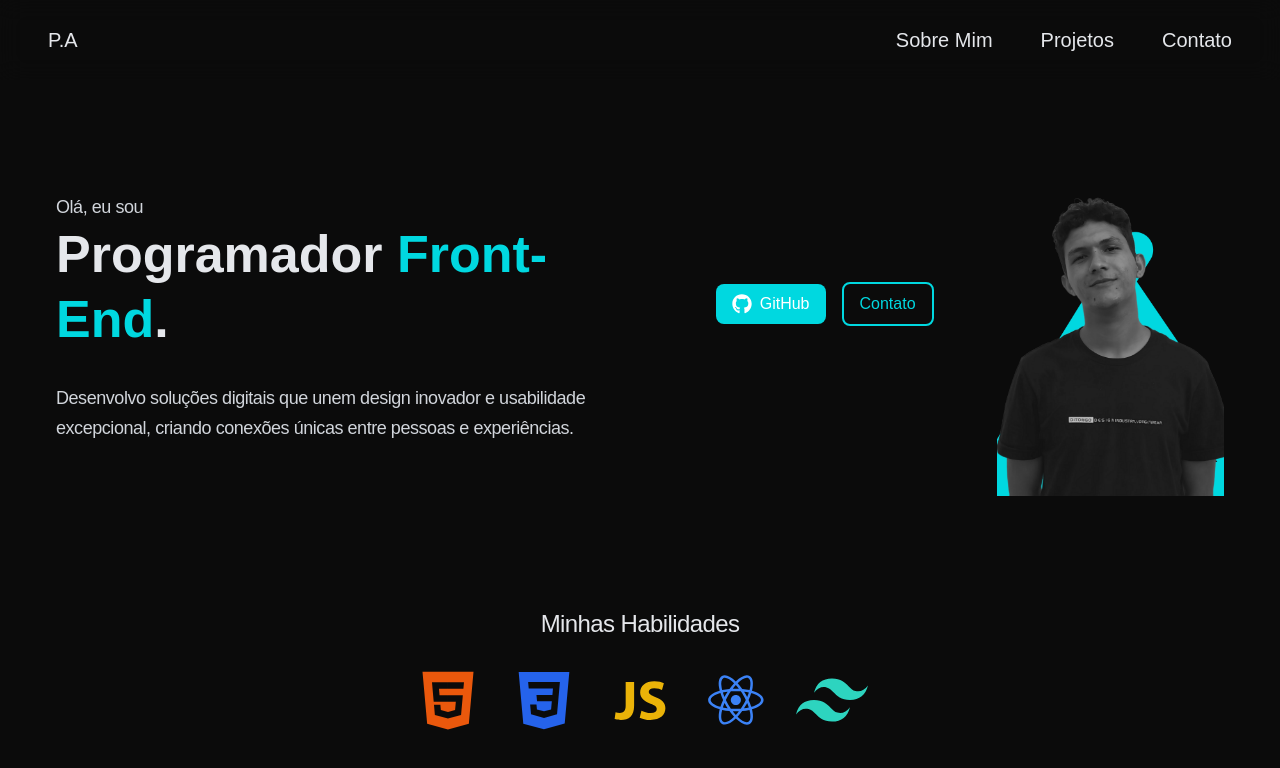
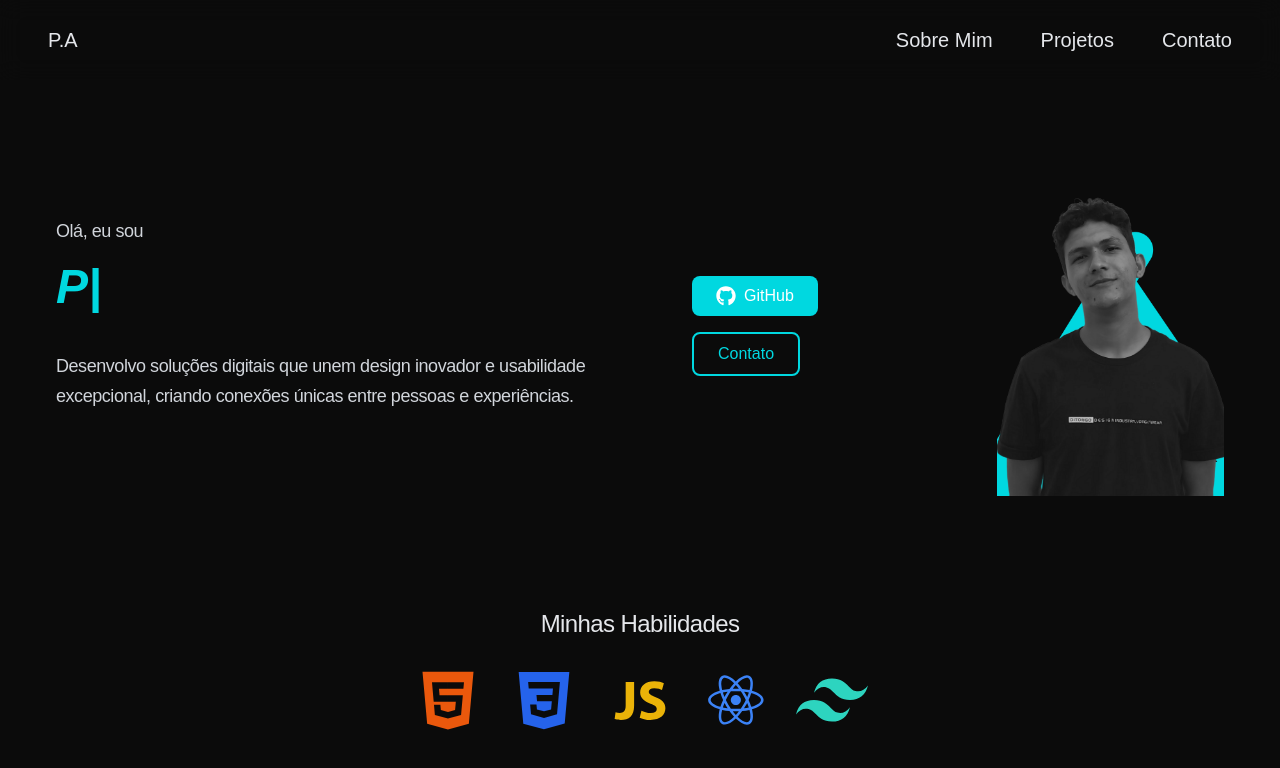
Before and after one commit to pedrinho-devv/Portfolio, a React (Vite) app: page / in a window 1280 px wide. Shown: the top 768 px of the page. Built offline with nearby package versions, Linux system fonts and the light colour scheme.

Commit message:
add typeanimation

```diff
--- a/package.json
+++ b/package.json
@@ -16,7 +16,8 @@
     "react-dom": "^18.3.1",
     "react-helmet": "^6.1.0",
     "react-icons": "^5.4.0",
-    "react-scroll": "^1.9.0"
+    "react-scroll": "^1.9.0",
+    "react-type-animation": "^3.2.0"
   },
   "devDependencies": {
     "@eslint/js": "^9.17.0",
--- a/src/Components/Hero.jsx
+++ b/src/Components/Hero.jsx
@@ -1,6 +1,7 @@
 import profilepic from "../assets/perfil-photo.png";
 import { FaGithub } from "react-icons/fa";
 import { motion } from "framer-motion";
+import { TypeAnimation } from 'react-type-animation';
 import {
   DiHtml5,
   DiCss3,
@@ -9,7 +10,6 @@ import {
 } from "react-icons/di";
 import { Helmet } from "react-helmet";
 import { SiTailwindcss } from "react-icons/si";
-
 
 const Hero = () => {
   return (
@@ -34,11 +34,21 @@ const Hero = () => {
             transition={{ duration: 1 }}
             className="text-center md:text-left"
           >
-            <p className="text-[18px] text-gray-300 mt-7">Olá, eu sou</p>
-            <h1 className="text-[32px] sm:text-[52px] text-gray-200 font-bold leading-tight">
-              Programador <span className="text-[#00D8E0]">Front-End</span>.
+            <p className="text-[18px] text-gray-300 mt-5">Olá, eu sou</p>
+            <h1 className="text-[52px] sm:text-[59px] text-gray-200 font-bold leading-snug sm:leading-tight">
+              <TypeAnimation
+                sequence={[
+                  "Programador Front-End",
+                  1000,
+                  "UX/UI Designer",
+                  1000,
+                ]}
+                speed={50}
+                repeat={Infinity}
+                className="font-bold text-[#00D8E0] text-xl md:text-5xl italic mb-4"
+              />
             </h1>
-            <p className="text-[18px] text-gray-300 sm:mt-8">
+            <p className="text-[18px] text-gray-300 mt-4 sm:mt-8 leading-relaxed">
               Desenvolvo soluções digitais que unem design inovador e
               usabilidade excepcional, criando conexões únicas entre pessoas e
               experiências.
@@ -46,7 +56,7 @@ const Hero = () => {
           </motion.div>
 
           {/* Botões */}
-          <div className="flex sm:flex-row flex-col items-center justify-center gap-4 p-4 md:w-[500px] mx-auto">
+          <div className="sm:flex-row flex-col items-center justify-center gap-6 p-4 md:w-[500px] mx-auto mt-8">
             {/* Botão GitHub */}
             <a
               href="https://github.com/pedrinho-devv"
@@ -54,7 +64,7 @@ const Hero = () => {
               rel="noopener noreferrer"
               aria-label="Acesse meu GitHub"
             >
-              <button className="bg-[#00D8E0] text-white py-2 px-4 rounded-lg w-full sm:w-auto text-center flex items-center justify-center gap-2 hover:scale-105 transition-transform duration-300">
+              <button className="bg-[#00D8E0] mt-3 text-white py-2 px-6 rounded-lg w-full sm:w-auto text-center flex items-center justify-center gap-2 hover:scale-105 transition-transform duration-300">
                 <FaGithub className="text-xl" />
                 GitHub
               </button>
@@ -62,7 +72,7 @@ const Hero = () => {
 
             {/* Botão Contato */}
             <a href="#contato" aria-label="Ir para seção de contato">
-              <button className="border-2 border-[#00D8E0] text-[#00D8E0] py-2 px-4 rounded-lg w-full sm:w-auto text-center flex items-center justify-center gap-2 hover:bg-[#00D8E0] hover:text-white transition-colors duration-300">
+              <button className="border-2 mt-4 border-[#00D8E0] text-[#00D8E0] py-2 px-6 rounded-lg w-full sm:w-auto text-center flex items-center justify-center gap-2 hover:bg-[#00D8E0] hover:text-white transition-colors duration-300">
                 Contato
               </button>
             </a>
```
Also changed, not shown: 1 other file (tests, documents, lock files or other folders).
